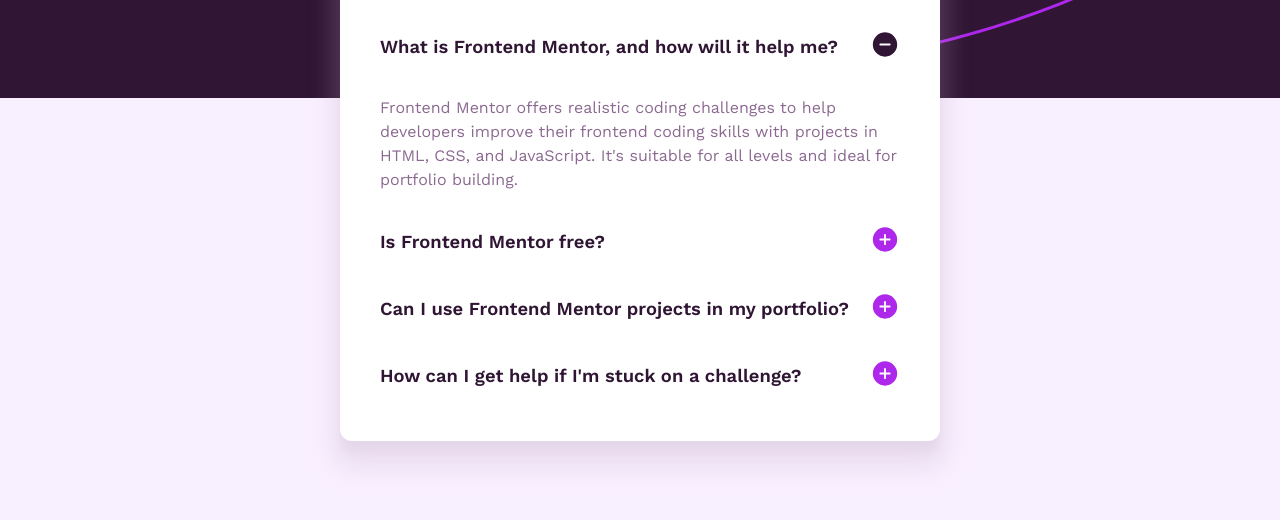
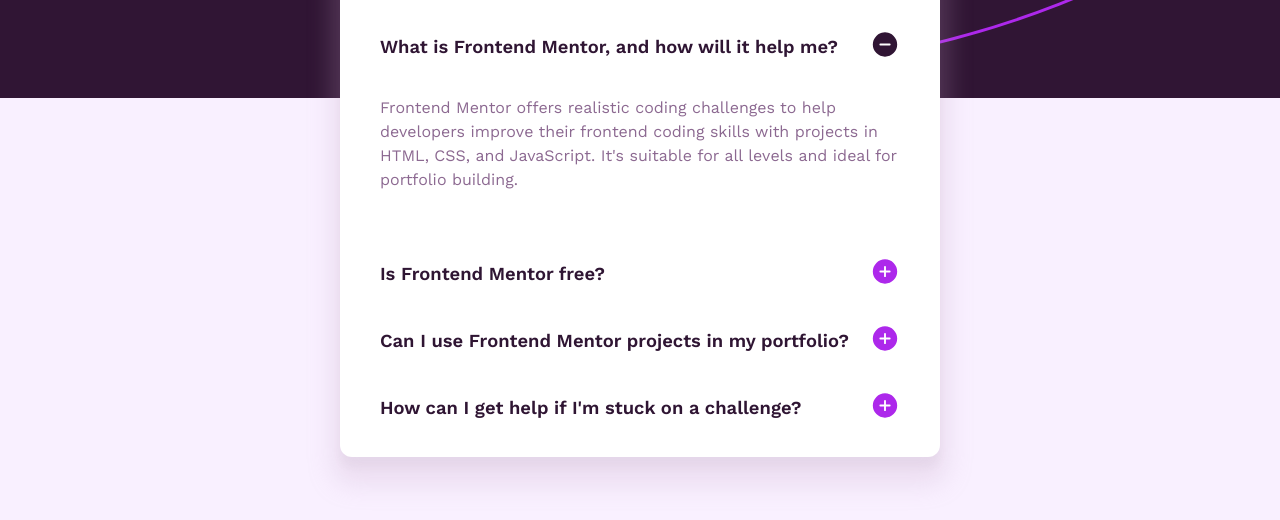
Before and after one commit to j0d3v/faq-accordion, a plain HTML site: page index.html in a window 1280 px wide. Shown: the part 222-742 px from the top of the page. Drawn offline with nearby package versions, Linux system fonts and the light colour scheme.

Commit message:
apply Flexbox to card layout and adjust padding
Signed-off-by: Youssef Eddaif <183735203+j0d3v@users.noreply.github.com>

```diff
--- a/css/style.css
+++ b/css/style.css
@@ -22,7 +22,7 @@
   height: fit-content;
   height: 40dvh;
   @media (min-width: 600px) {
-	  background-image: url("../assets/images/background-pattern-desktop.svg");
+    background-image: url("../assets/images/background-pattern-desktop.svg");
   }
 }
 
@@ -43,9 +43,7 @@
 details[open] summary::after {
   content: url("../assets/images/icon-minus.svg");
 }
-details {
-  margin: 2rem auto;
-}
+
 p {
   font-size: 16px;
   margin: 2rem auto;
@@ -69,8 +67,11 @@
 }
 
 #card {
+  display: flex;
+  flex-direction: column;
+  row-gap: 2rem;
   background-color: var(--clr-white);
-  padding: 1rem 2.5rem;
+  padding: 2rem 2.5rem;
   border-radius: 0.75rem;
   margin-inline: auto;
   position: absolute;
```
